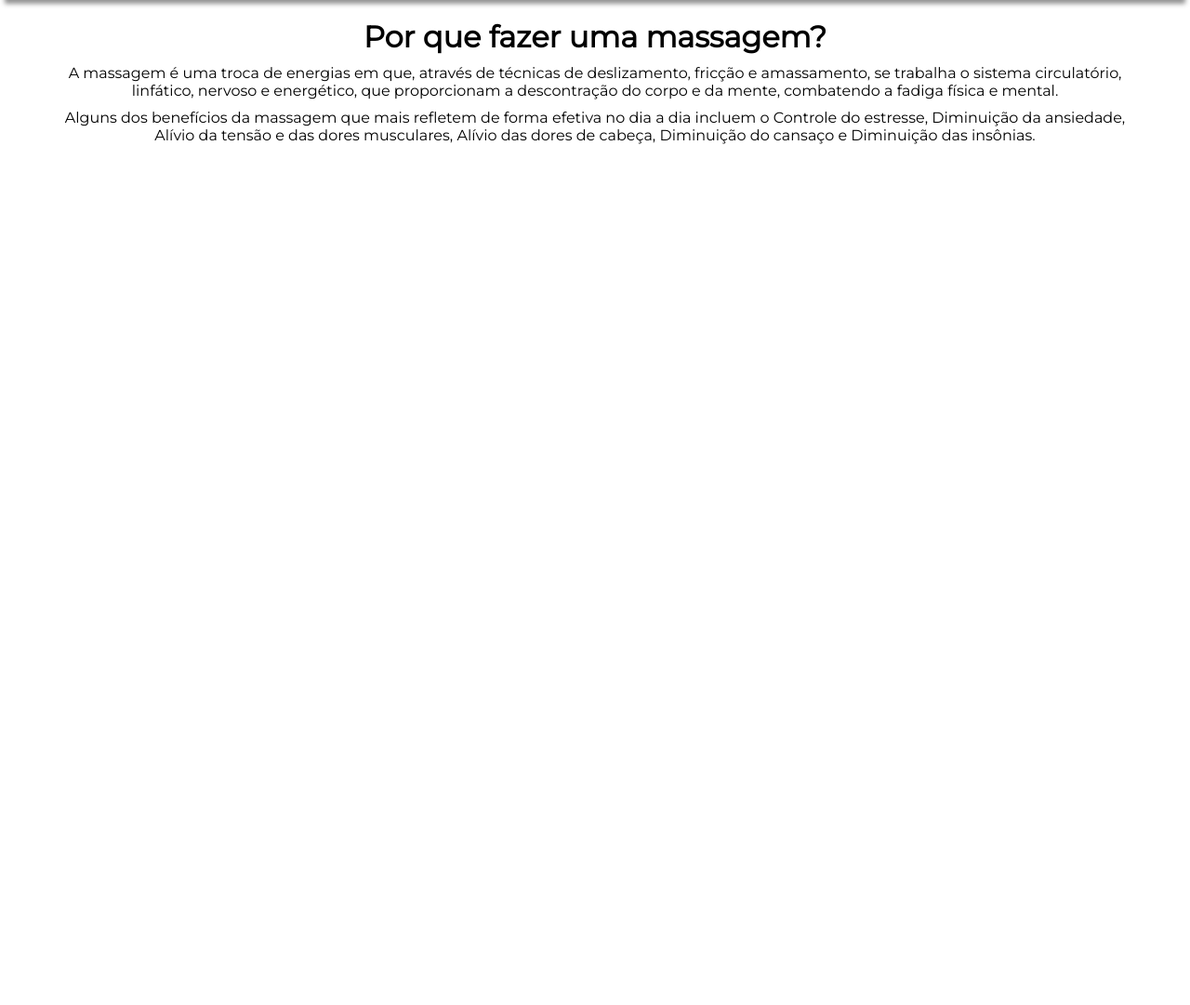
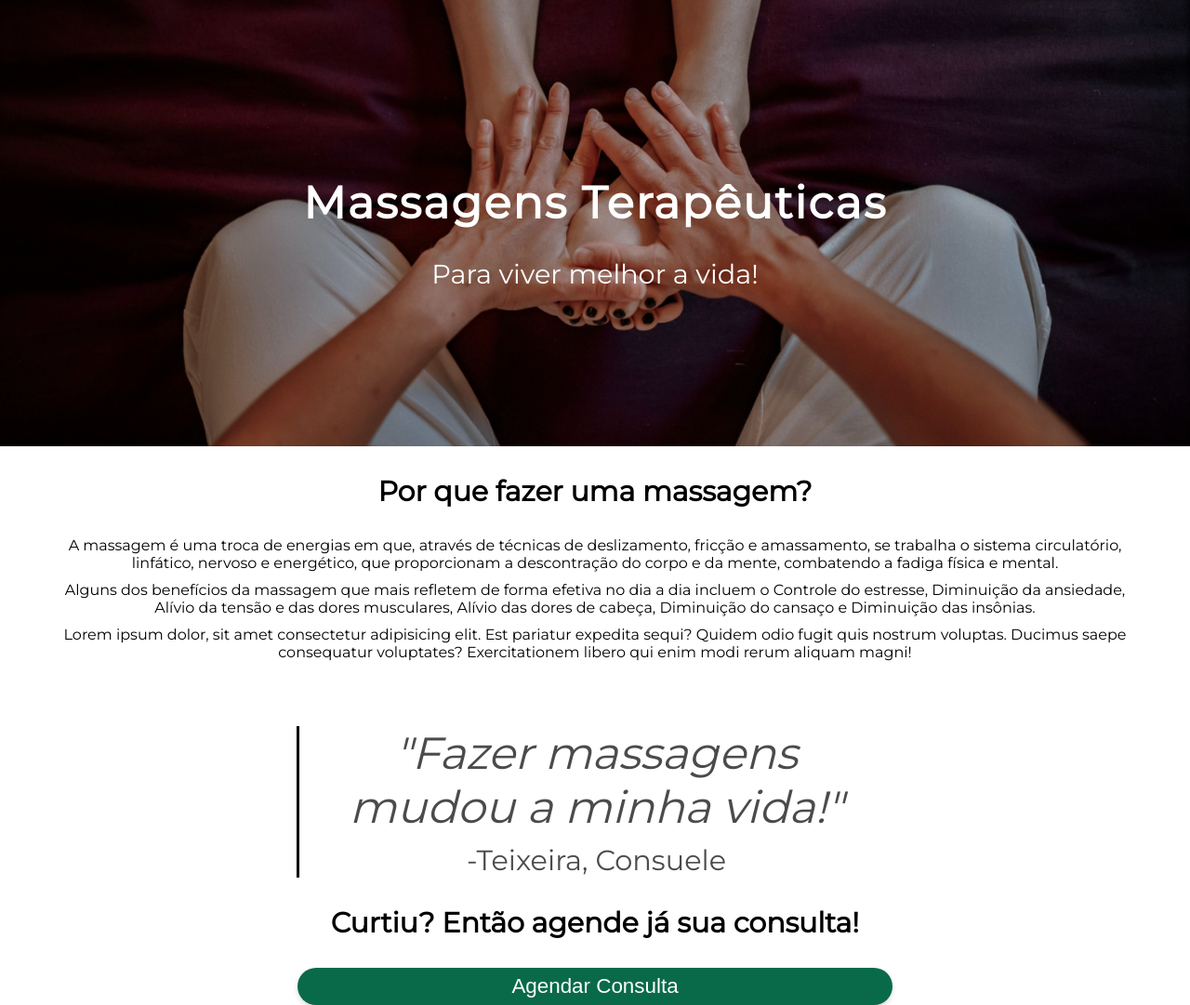
Before and after one commit to JoaoMeirinho/TCC, a PHP site: page / in a window 1280 px wide. Shown: the part 60-1141 px from the top of the page at 93% size. Before the commit the page ends 215 px from the top, so only its background shows below. Run offline with PHP 8.4, Linux system fonts and the light colour scheme.

Commit message:
modified style

```diff
--- a/index.html
+++ b/index.html
@@ -16,6 +16,10 @@
         </ul>
         <a href="#"><button class="login">Login</button></a>
    </nav>
+   <div class="image">
+      <h1>Massagens Terapêuticas</h1>
+      <p>Para viver melhor a vida!</p>
+   </div>
    <h1>Por que fazer uma massagem?</h1>
    <p>A massagem é uma troca de energias em que, através de técnicas de deslizamento, fricção e amassamento,
       se trabalha o sistema circulatório, linfático, nervoso e energético, que proporcionam a descontração
@@ -26,6 +30,15 @@
       do estresse, Diminuição da ansiedade, Alívio da tensão e das dores musculares, Alívio das dores de cabeça,
       Diminuição do cansaço e Diminuição das insônias.
    </p>
+   <p>Lorem ipsum dolor, sit amet consectetur adipisicing elit. Est pariatur expedita sequi? Quidem odio fugit quis nostrum voluptas. Ducimus saepe consequatur voluptates? Exercitationem libero qui enim modi rerum aliquam magni!</p>
+   <div class="quote">
+      <p><i>"Fazer massagens mudou a minha vida!"</i></p>
+      <p id="name"> -Teixeira, Consuele</p>
+   </div>
+   <h1>Curtiu? Então agende já sua consulta!</h1>
+   <button class="btn-agendar">Agendar Consulta</button>
+   <footer>
 
+   </footer>
 </body>
 </html>
--- a/login.html
+++ b/login.html
@@ -17,7 +17,6 @@
             <input type="submit" name="submit" id="submit">
             <a href="#">Cadastre-se!</a>
         </div>
-
     </div>
 </body>
 </html>
--- a/style/style.css
+++ b/style/style.css
@@ -45,17 +45,70 @@ nav{
 }
 .login:hover{
     transition: 0.2s ease-in-out;
-    border: 2px solid rgb(253, 253, 253);
     background-color: #06573c;
     -webkit-box-shadow: 0px 6px 9px -5px rgba(0,0,0,0.43);
     -moz-box-shadow: 0px 6px 9px -5px rgba(0,0,0,0.43);
     box-shadow: 0px 6px 9px -2px rgba(0,0,0,0.43);
 }
+.image{
+    background-image: url(/img/backgroundFilter.jpg);
+    background-size: cover;
+    background-repeat: no-repeat;
+    background-position: center;
+    height: 60vh;
+    width: 100vw;
+    color:#fff;
+    vertical-align: middle;
+    display: table-cell;
+}
+.image h1{
+    font-size: clamp(0.5em, 1.5em + 2vw, 3em);
+    letter-spacing: 2px;
+}
+.image p{
+    font-size: clamp(0.3em, 1em + 1vw, 2em);
+}
 h1{
-    margin-top: 20px;
+    font-size: 30px;
+    margin-top: 30px;
+    margin-bottom: 30px;
     text-align: center;
 }
 p{
     text-align: center;
     margin: 10px 5%;
 }
+.quote{
+    margin: auto;
+    margin-top: 70px;
+    height: 250px auto;
+    width: 50%;
+    font-size: clamp(0.5em, 1.5em + 2vw, 3em);
+    color: rgb(75, 75, 75);
+    border-left: 3px solid #000;
+}
+#name{
+    font-size: clamp(0.3em, 0.5em + 0.5vw, 2em);
+}
+.btn-agendar{
+    display: block;
+    margin: auto;
+    border: none;
+    border-radius: 20px;
+    height: 40px;
+    width: 50%;
+    font-size:clamp(1em, 1em + 0.5vw, 2em);
+    background-color: #096a49;
+    color: #fff;
+    -webkit-box-shadow: 0px 3px 9px -5px rgba(0,0,0,0.43);
+    -moz-box-shadow: 0px 3px 9px -5px rgba(0,0,0,0.43);
+    box-shadow: 0px 3px 9px -4px rgba(0,0,0,0.43);
+}
+.btn-agendar:hover{
+    transition: 0.2s ease-in-out;
+    transform: scale(1.05);
+    background-color: #06573c;
+    -webkit-box-shadow: 0px 6px 9px -5px rgba(0,0,0,0.43);
+    -moz-box-shadow: 0px 6px 9px -5px rgba(0,0,0,0.43);
+    box-shadow: 0px 6px 9px -2px rgba(0,0,0,0.43);
+}
```
Also changed, not shown: img/backgroundFilter.jpg (added), 1 other file.
